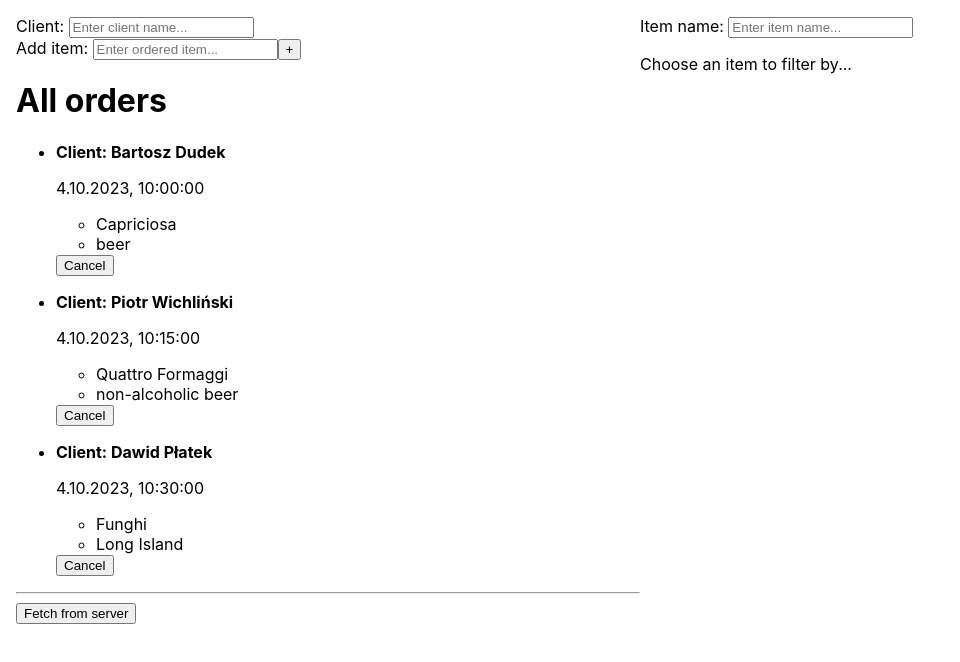
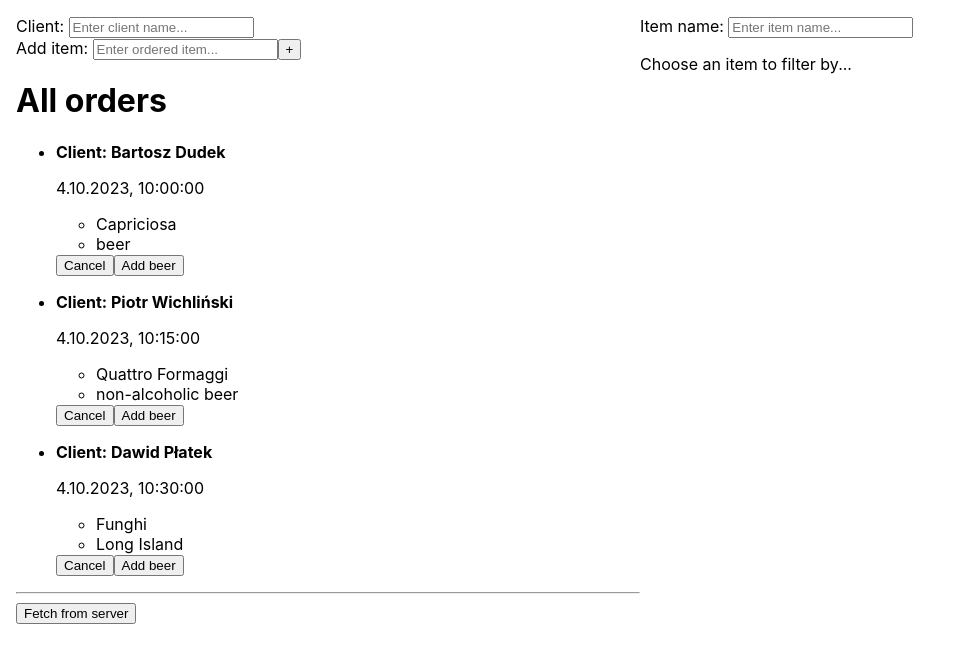
Before and after one commit to dehydrogenaza/redux-pizza-example, a React (Create React App) app: page / in a window 1280 px wide. Shown: the top 662 px of the page, without its empty margins (0-960 px from the left). Built offline with nearby package versions, Linux system fonts and the light colour scheme.

Commit message:
Added example of avoiding unnecessary re-render

```diff
--- a/src/app/orders/Order.tsx
+++ b/src/app/orders/Order.tsx
@@ -1,5 +1,5 @@
 import { useAppDispatch, useAppSelector } from '../hooks'
-import { orderCanceled, selectOrderById } from './ordersSlice'
+import { beerRequested, orderCanceled, selectOrderById } from './ordersSlice'
 
 export interface OrderProps {
   orderId: string
@@ -12,6 +12,10 @@ const Order = ({ orderId }: OrderProps) => {
     dispatch(orderCanceled(orderId))
   }
 
+  const handleAddBeer = () => {
+    dispatch(beerRequested(orderId))
+  }
+
   const order = useAppSelector((state) => selectOrderById(state, orderId))
 
   return (
@@ -20,8 +24,9 @@ const Order = ({ orderId }: OrderProps) => {
         <strong>Client: {order?.clientId}</strong>
       </p>
       <p>{order?.date}</p>
-      <ul>{order?.items.map((item, index) => <li key={`item-${index}`}>{item}</li>)}</ul>
+      <ul>{order?.items.map((item, index) => <li key={`item-${item}`}>{item}</li>)}</ul>
       <button onClick={handleCancelOrder}>Cancel</button>
+      <button onClick={handleAddBeer}>Add beer</button>
     </li>
   )
 }
--- a/src/app/orders/Orders.tsx
+++ b/src/app/orders/Orders.tsx
@@ -1,12 +1,12 @@
 import { useAppDispatch, useAppSelector } from '../hooks'
-import { fakeFetchOrders, selectOrders, selectStatus } from './ordersSlice'
+import { fakeFetchOrders, selectOrderIds, selectStatus } from './ordersSlice'
 import Order from './Order'
 import PlaceOrderForm from './PlaceOrderForm'
 
 const Orders = () => {
   const dispatch = useAppDispatch()
 
-  const orders = useAppSelector(selectOrders)
+  const orderIds = useAppSelector(selectOrderIds)
   const ordersStatus = useAppSelector(selectStatus)
 
   const handleFetchNewOrders = async () => {
@@ -29,8 +29,8 @@ const Orders = () => {
       <PlaceOrderForm />
       <h1>All orders</h1>
       <ul>
-        {orders.map((order) => {
-          return <Order key={`order-${order?.id}`} orderId={order.id} />
+        {orderIds.map((orderId) => {
+          return <Order key={`order-${orderId}`} orderId={orderId.toString()} />
         })}
       </ul>
       <hr />
--- a/src/app/orders/ordersSlice.ts
+++ b/src/app/orders/ordersSlice.ts
@@ -84,6 +84,13 @@ const ordersSlice = createSlice({
     orderCanceled: (state, action: PayloadAction<string>) => {
       ordersAdapter.removeOne(state, action.payload)
     },
+
+    beerRequested: (state, action: PayloadAction<string>) => {
+      const existingOrder = state.entities[action.payload]
+      if (existingOrder) {
+        existingOrder.items.push('beer')
+      }
+    },
   },
   extraReducers(builder) {
     builder
@@ -100,7 +107,7 @@ const ordersSlice = createSlice({
       })
   },
 })
-export const { orderPlaced, orderCanceled } = ordersSlice.actions
+export const { orderPlaced, orderCanceled, beerRequested } = ordersSlice.actions
 export const selectStatus = (state: RootState) => state.orders.status
 export const selectError = (state: RootState) => state.orders.error // not currently implemented, but can be used to extract info from rejected Promises
 
```
